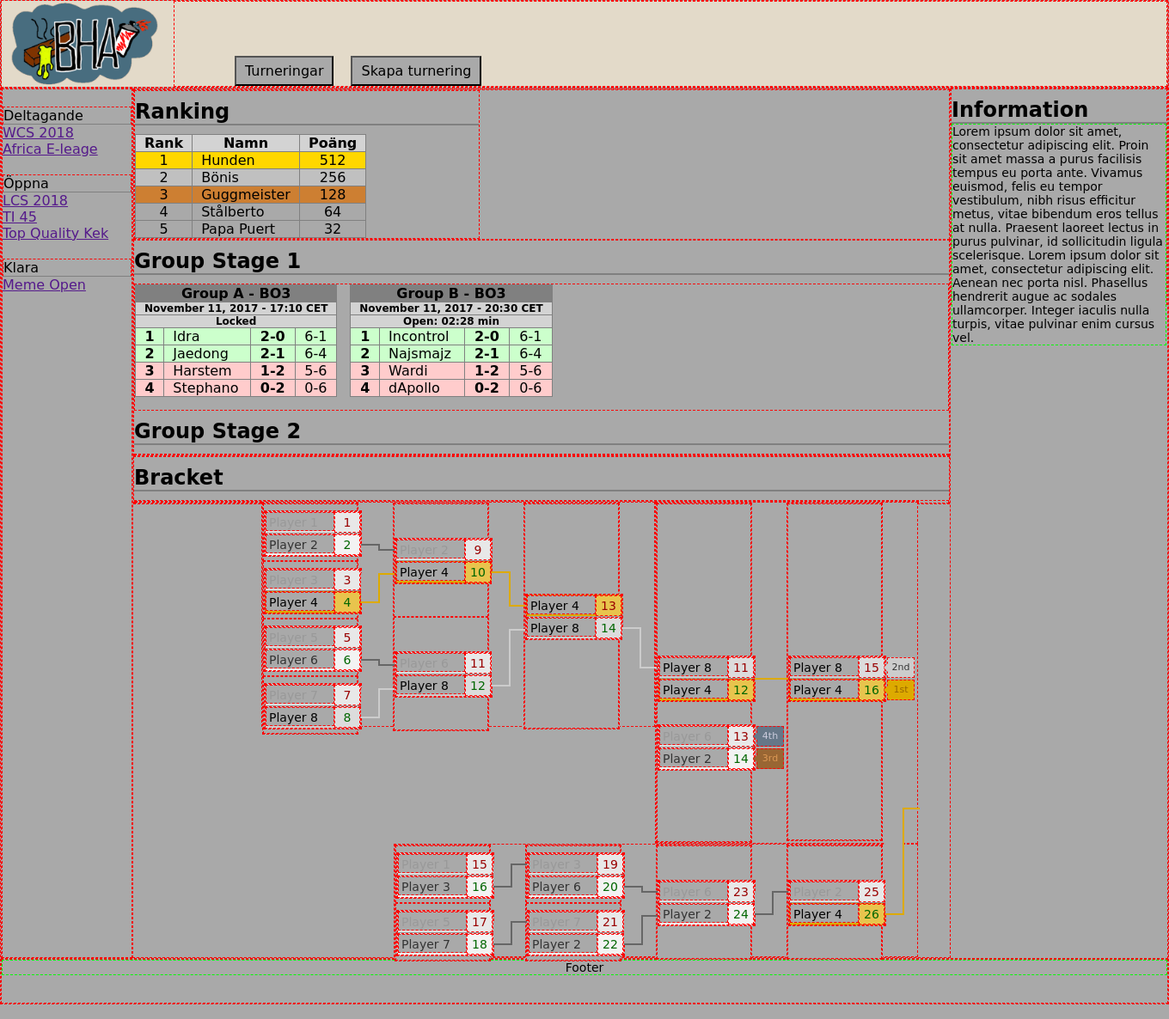
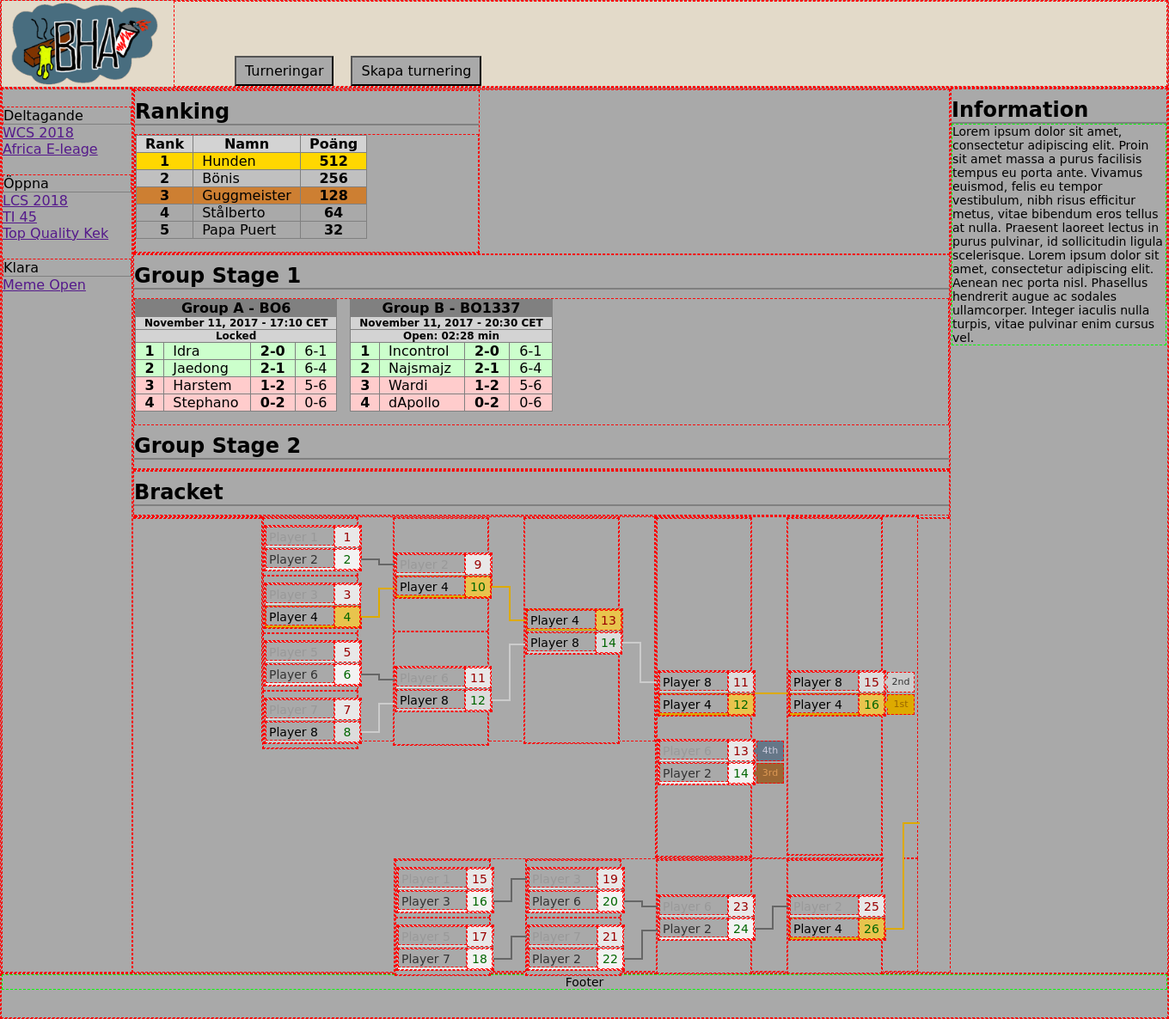
Before and after one commit to perjhellstrom/betting_site, a Flask app: template site/templates/active_tournaments.html in a window 1360 px wide. Shown: the part 28-1214 px from the top of the page at 86% size. Run offline with Flask 2, Linux system fonts and the light colour scheme; the template is opened without the code that fills it, so the values that code supplies are empty.

Commit message:
Move better ranking style into separate .css-file

```diff
--- a/site/css/active_tournaments.css
+++ b/site/css/active_tournaments.css
@@ -84,42 +84,6 @@ p {
     flex-shrink: 0;
 }
 
-.tournament-rankings table {
-    border-collapse: collapse;
-}
-
-.tournament-rankings th,
-.tournament-rankings td {
-    border: 1px solid gray;
-    padding: 0 10px 0 10px;
-}
-
-.ranking-header-cell {
-    background-color: #d3d3d3;
-}
-
-.ranking-cell-rank,
-.ranking-cell-points {
-    text-align: center;
-    padding: 0 10px 0 10px;
-}
-
-.ranking-cell-name {
-    padding: 0 25px 0 10px;
-}
-
-.ranking-gold {
-    background-color: #ffd700;
-}
-
-.ranking-silver {
-    background-color: #c0c0c0;
-}
-
-.ranking-bronze {
-    background-color: #cd7f32;
-}
-
 .tournament-information {
     flex-basis: 250px;
     flex-shrink: 0;
--- /dev/null
+++ b/site/css/better_table.css
@@ -0,0 +1,43 @@
+@import url("base.css");
+
+.group-container {
+	display: flex;
+	flex-wrap: wrap;
+}
+
+.better-ranking-container table {
+    border-collapse: collapse;
+    margin: 0 15px 15px 0;
+}
+
+.better-ranking-container th,
+.better-ranking-container td {
+    padding: 0 10px 0 10px;
+    border: 1px solid gray;
+}
+
+.better-ranking-container th {
+    background-color: #d3d3d3;
+}
+
+.better-ranking-rank,
+.better-ranking-score {
+    text-align: center;
+    font-weight: bold;
+}
+
+.group-player-name {
+    padding: 0 25px 0 10px;
+}
+
+.better-ranking-gold {
+    background-color: #ffd700;
+}
+
+.better-ranking-silver {
+    background-color: #c0c0c0;
+}
+
+.better-ranking-bronze {
+    background-color: #cd7f32;
+}
--- a/site/templates/active_tournaments.html
+++ b/site/templates/active_tournaments.html
@@ -4,6 +4,7 @@
     <title>BHA-betting</title>
     <meta charset="utf-8">
     <meta name="description" content="Place your bets bois!">
+    <link rel="stylesheet" href="../css/better_table.css">
     <link rel="stylesheet" href="../css/group_stage.css">
     <link rel="stylesheet" href="../css/active_tournaments.css">
     <link rel="stylesheet" href="../packages/jquery_bracket/jquery.bracket.min.css">
@@ -41,42 +42,44 @@
                         <section>
                             <h2>Ranking</h2>
                         </section>
+                        <div class="better-ranking-container">
                             <table>
                                 <thead>
                                     <tr>
-                                    <th class="ranking-header-cell">Rank</th>
-                                    <th class="ranking-header-cell">Namn</th>
-                                    <th class="ranking-header-cell">Poäng</th>
+                                        <th>Rank</th>
+                                        <th>Namn</th>
+                                        <th>Poäng</th>
                                     </tr>
                                 </thead>
                                 <tbody>
                                     <tr>
-                                    <td class="ranking-cell-rank ranking-gold">1</td>
-                                    <td class="ranking-cell-name ranking-gold">Hunden</td>
-                                    <td class="ranking-cell-points ranking-gold">512</td>
+                                        <td class="better-ranking-rank better-ranking-gold">1</td>
+                                        <td class="better-ranking-name better-ranking-gold">Hunden</td>
+                                        <td class="better-ranking-score better-ranking-gold">512</td>
                                     </tr>
                                     <tr>
-                                    <td class="ranking-cell-rank ranking-silver">2</td>
-                                    <td class="ranking-cell-name ranking-silver">Bönis</td>
-                                    <td class="ranking-cell-points ranking-silver">256</td>
+                                        <td class="better-ranking-rank better-ranking-silver">2</td>
+                                        <td class="better-ranking-name better-ranking-silver">Bönis</td>
+                                        <td class="better-ranking-score better-ranking-silver">256</td>
                                     </tr>
                                     <tr>
-                                    <td class="ranking-cell-rank ranking-bronze">3</td>
-                                    <td class="ranking-cell-name ranking-bronze">Guggmeister</td>
-                                    <td class="ranking-cell-points ranking-bronze">128</td>
+                                        <td class="better-ranking-rank better-ranking-bronze">3</td>
+                                        <td class="better-ranking-name better-ranking-bronze">Guggmeister</td>
+                                        <td class="better-ranking-score better-ranking-bronze">128</td>
                                     </tr>
                                     <tr>
-                                    <td class="ranking-cell-rank">4</td>
-                                    <td class="ranking-cell-name">Stålberto</td>
-                                    <td class="ranking-cell-points">64</td>
+                                        <td class="better-ranking-rank">4</td>
+                                        <td class="better-ranking-name">Stålberto</td>
+                                        <td class="better-ranking-score">64</td>
                                     </tr>
                                     <tr>
-                                    <td class="ranking-cell-rank">5</td>
-                                    <td class="ranking-cell-name">Papa Puert</td>
-                                    <td class="ranking-cell-points">32</td>
+                                        <td class="better-ranking-rank">5</td>
+                                        <td class="better-ranking-name">Papa Puert</td>
+                                        <td class="better-ranking-score">32</td>
                                     </tr>
                                 </tbody>
                             </table>
+                        </div>
                     </div>
                 </div>
                 <div>
@@ -87,7 +90,7 @@
                         <table>
                             <thead>
                                 <tr>
-                                    <th class="group-name-header" colspan="4">Group A - BO3</th>
+                                    <th class="group-name-header" colspan="4">Group A - BO6</th>
                                 </tr>
                                 <tr>
                                     <th class="group-time-header" colspan="4">November 11, 2017 - 17:10 CET</th>
@@ -126,7 +129,7 @@
                         <table>
                             <thead>
                                 <tr>
-                                    <th class="group-name-header" colspan="4">Group B - BO3</th>
+                                    <th class="group-name-header" colspan="4">Group B - BO1337</th>
                                 </tr>
                                 <tr>
                                     <th class="group-time-header" colspan="4">November 11, 2017 - 20:30 CET</th>
```
Lines whose indentation alone changed are shown as unchanged.
